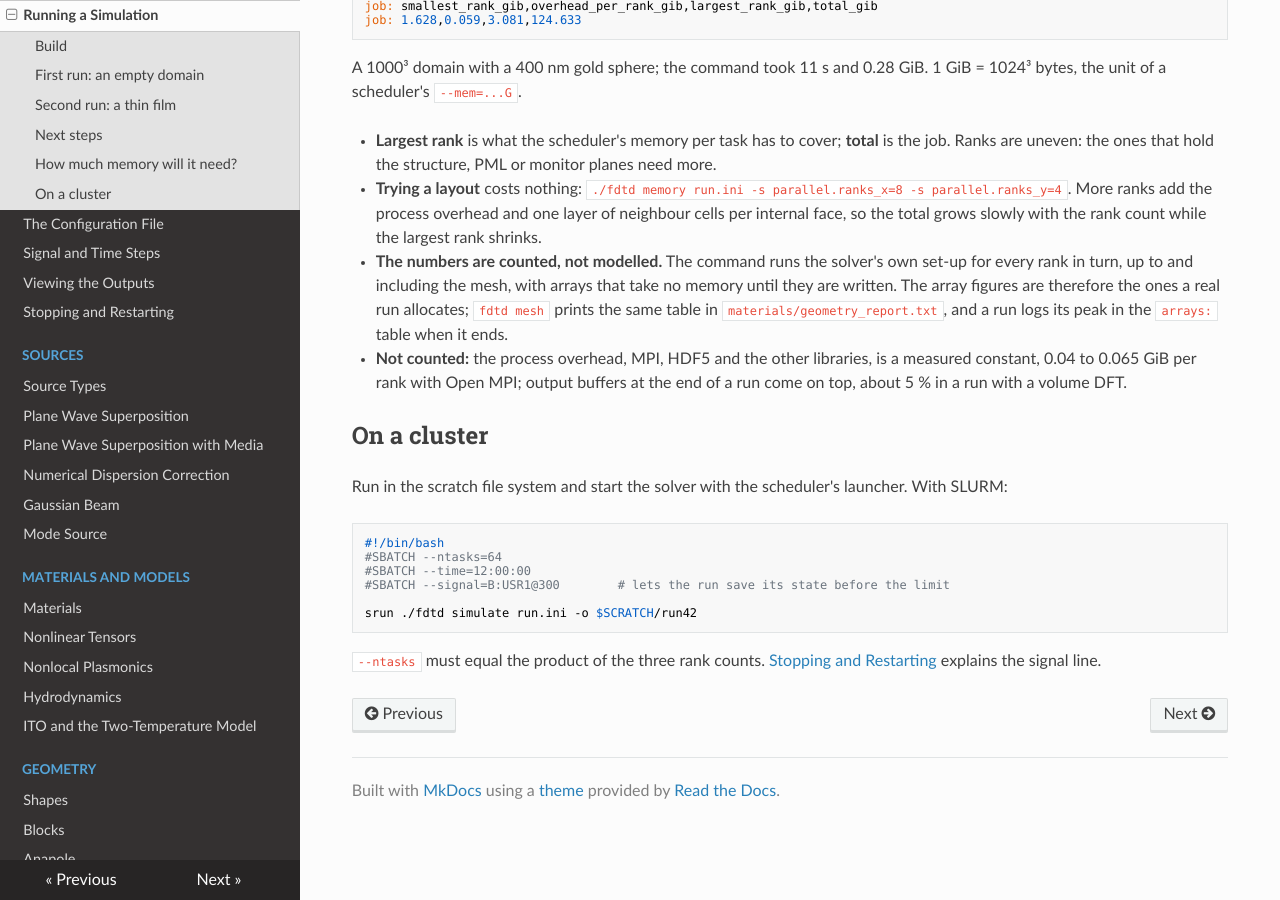
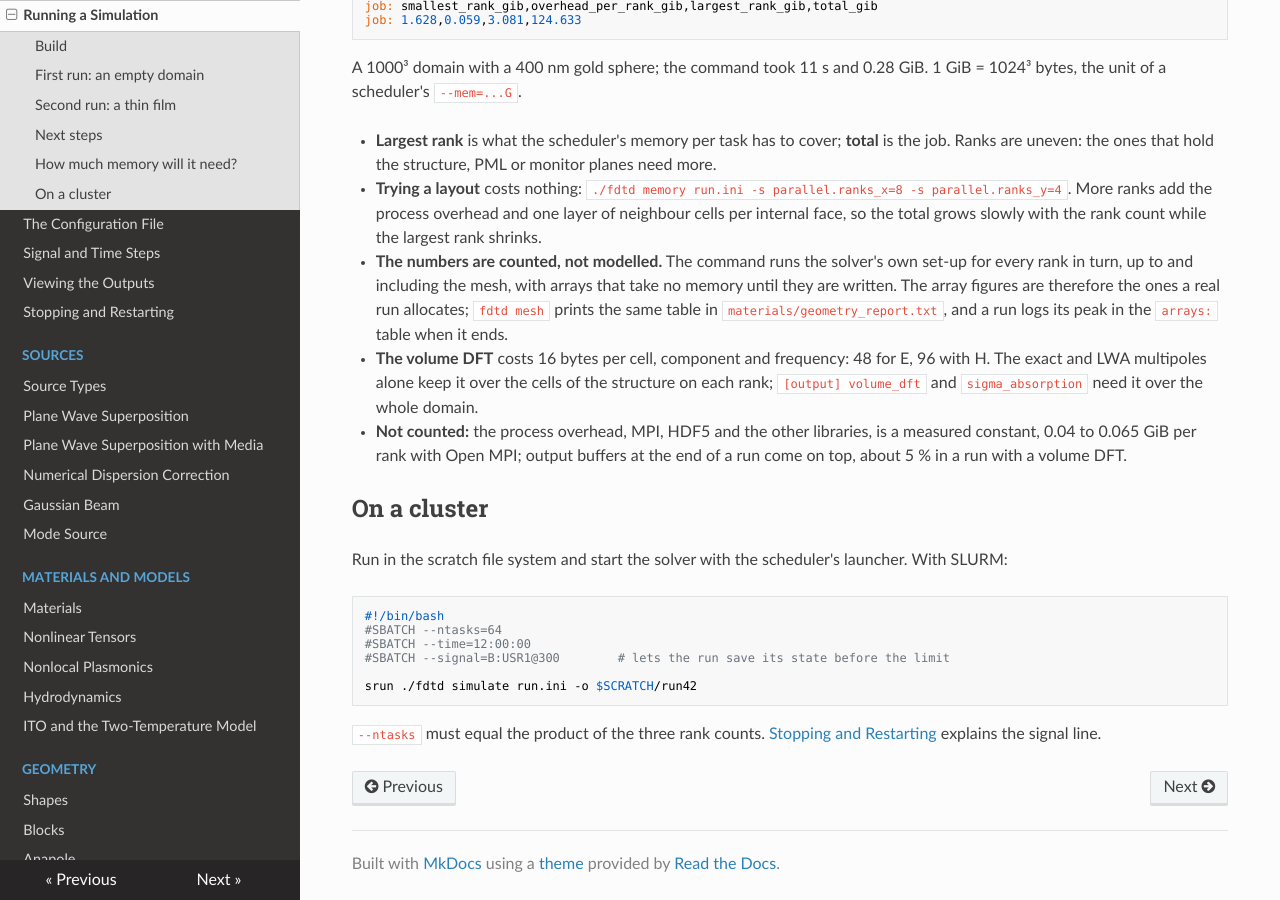
Before and after one commit to cpapakonstantinou/cfdtd, an MkDocs documentation site: the page built from docs/tutorial/CodeTutorial.md, in a window 1280 px wide and 900 px high, scrolled down 3211 px. Built offline with MkDocs 1.6.1, drawn with Linux system fonts in a browser that asks for light colours; nearby versions of some CDN libraries.

Commit message:
fix scaling issue with exact multipoles. use the nanoparticle volume to avoid dft memory requirements scaling aggressively with the volume

```diff
--- a/docs/tutorial/CodeTutorial.md
+++ b/docs/tutorial/CodeTutorial.md
@@ -174,6 +174,9 @@ the unit of a scheduler's `--mem=...G`.
   in turn, up to and including the mesh, with arrays that take no memory until they are written.
   The array figures are therefore the ones a real run allocates; `fdtd mesh` prints the same table
   in `materials/geometry_report.txt`, and a run logs its peak in the `arrays:` table when it ends.
+- **The volume DFT** costs 16 bytes per cell, component and frequency: 48 for E, 96 with H. The
+  exact and LWA multipoles alone keep it over the cells of the structure on each rank;
+  `[output] volume_dft` and `sigma_absorption` need it over the whole domain.
 - **Not counted:** the process overhead, MPI, HDF5 and the other libraries, is a measured
   constant, 0.04 to 0.065 GiB per rank with Open MPI; output buffers at the end of a run come on
   top, about 5 % in a run with a volume DFT.
```
Also changed, not shown: docs/dev/Roadmap.md (+1 -0 lines), docs/tutorial/Controls.md (+2 -1 lines), 9 other files.
